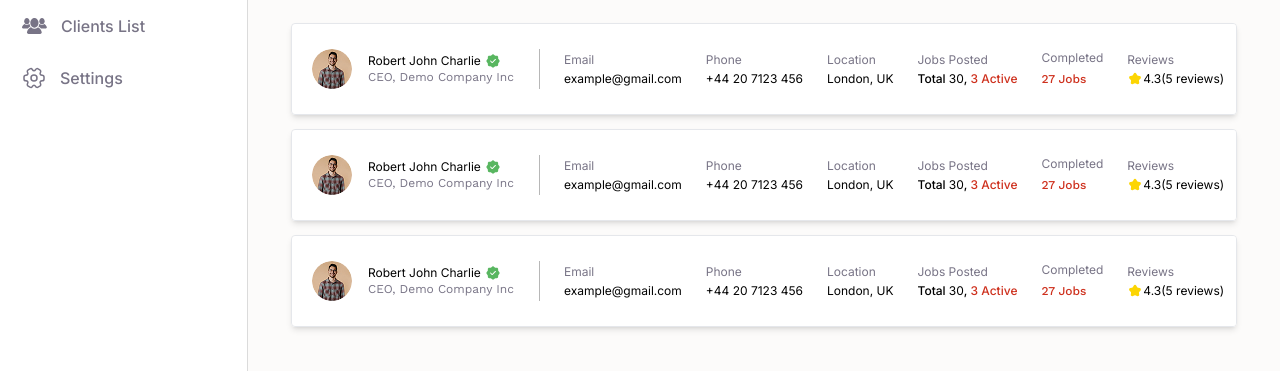
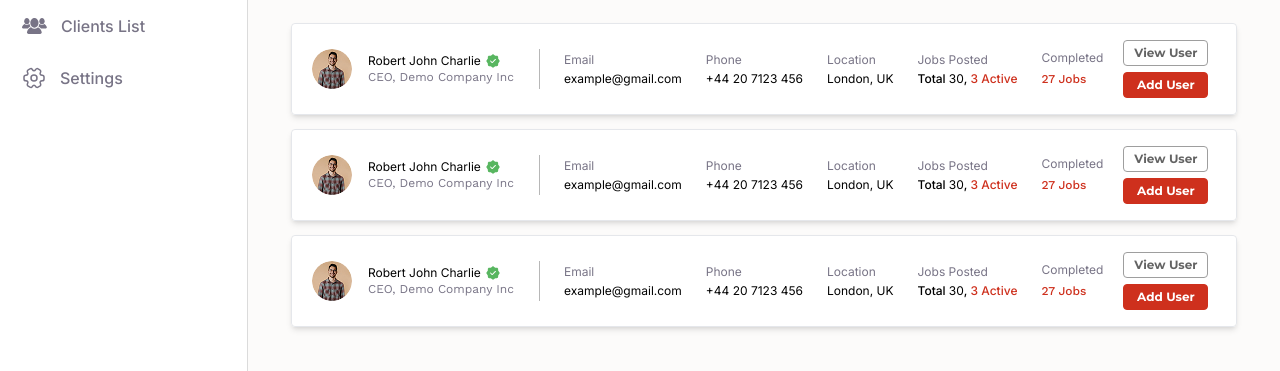
Before and after one commit to markPLP/g2-commercial, a plain HTML site: page dashboard-client-list.html in a window 1280 px wide. Shown: the part 159-530 px from the top of the page. Drawn offline with nearby package versions, Linux system fonts and the light colour scheme.

Commit message:
remove review table data

```diff
--- a/dashboard-client-list.html
+++ b/dashboard-client-list.html
@@ -401,15 +401,41 @@
                         27 Jobs
                       </p>
                     </div>
-                    <div class="flex flex-col">
-                      <p
-                        class="text-[#787486] font-inter-sans text-xs mb-[3px]"
+                  </div>
+
+                  <!-- Actions -->
+                  <div class="flex flex-col gap-[6px] ml-5 2xl:flex-row">
+                    <button
+                      class="font-montserrat font-bold px-[10px] py-[4px] rounded-[4px] text-xs border border-[#9E9E9E] text-[#636363] hover:bg-gray-300"
                     >
-                        Reviews
-                      </p>
-                      <p
-                        class="flex items-center text-[#000] text-xs font-inter-sans"
+                      View User
+                    </button>
+                    <button
+                      class="font-montserrat font-bold px-[10px] py-[4px] rounded-[4px] text-xs border border-[#CE301D] text-[#fff] bg-[#CE301D] hover:bg-red-500 hover:border-red-500"
                     >
+                      Add User
+                    </button>
+                  </div>
+                </div>
+              </div>
+              <!-- user list row -->
+              <div
+                class="overflow-x-auto transition-all duration-300 hover:-translate-y-2 rounded-[4px] shadow-md border border-gray-200"
+              >
+                <div
+                  class="min-w-max grid grid-cols-[228px,1fr,auto] items-center bg-white rounded-[4px] pl-5 pr-7 py-4 min-h-[90px] hover:bg-gray-100"
+                >
+                  <!-- User Info -->
+                  <div class="flex items-center border-r border-[#B7B7B7]">
+                    <img
+                      src="./images/image-avatar.png"
+                      alt="User"
+                      class="w-10 h-10 rounded-full"
+                    />
+                    <div class="ml-4">
+                      <h2 class="text-xs text-[#030303] flex items-center">
+                        Robert John Charlie
+                        <span class="ml-1 text-green-500">
                           <svg
                             xmlns="http://www.w3.org/2000/svg"
                             width="16"
@@ -418,11 +444,73 @@
                             fill="none"
                           >
                             <path
-                            d="M6.65667 2.70367C7.20822 1.59358 8.79178 1.59358 9.34333 2.70367L10.0119 4.04933C10.2303 4.48892 10.65 4.79384 11.1356 4.86572L12.622 5.08576C13.8482 5.26728 14.3375 6.77333 13.4522 7.64092L12.379 8.69263C12.0284 9.0362 11.8681 9.52956 11.9498 10.0136L12.1999 11.4952C12.4062 12.7175 11.125 13.6483 10.0263 13.0744L8.69446 12.3787C8.25938 12.1515 7.74062 12.1515 7.30554 12.3787L5.97367 13.0744C4.87496 13.6483 3.59384 12.7175 3.80012 11.4952L4.05017 10.0136C4.13186 9.52956 3.97156 9.0362 3.62097 8.69263L2.54778 7.64092C1.66246 6.77333 2.15181 5.26728 3.378 5.08576L4.86441 4.86572C5.34998 4.79384 5.76966 4.48892 5.98808 4.04933L6.65667 2.70367Z"
-                            fill="#FCD503"
+                              d="M14.3741 7.15907L13.4674 6.10573C13.2941 5.90573 13.1541 5.5324 13.1541 5.26573V4.1324C13.1541 3.42573 12.5741 2.84573 11.8674 2.84573H10.7341C10.4741 2.84573 10.0941 2.70573 9.8941 2.5324L8.84076 1.62573C8.38076 1.2324 7.62743 1.2324 7.16076 1.62573L6.11407 2.53907C5.91407 2.70573 5.53407 2.84573 5.27407 2.84573H4.12074C3.41407 2.84573 2.83407 3.42573 2.83407 4.1324V5.2724C2.83407 5.5324 2.69407 5.90573 2.5274 6.10573L1.6274 7.16574C1.24074 7.62574 1.24074 8.37241 1.6274 8.83241L2.5274 9.89241C2.69407 10.0924 2.83407 10.4657 2.83407 10.7257V11.8657C2.83407 12.5724 3.41407 13.1524 4.12074 13.1524H5.27407C5.53407 13.1524 5.91407 13.2924 6.11407 13.4657L7.16743 14.3724C7.62743 14.7657 8.38076 14.7657 8.84743 14.3724L9.90076 13.4657C10.1008 13.2924 10.4741 13.1524 10.7408 13.1524H11.8741C12.5808 13.1524 13.1608 12.5724 13.1608 11.8657V10.7324C13.1608 10.4724 13.3008 10.0924 13.4741 9.89241L14.3808 8.83907C14.7674 8.37907 14.7674 7.61907 14.3741 7.15907ZM10.7741 6.73907L7.5541 9.95907C7.46076 10.0524 7.3341 10.1057 7.20076 10.1057C7.06743 10.1057 6.94076 10.0524 6.84743 9.95907L5.23407 8.34574C5.04074 8.15241 5.04074 7.83241 5.23407 7.63907C5.4274 7.44574 5.7474 7.44574 5.94074 7.63907L7.20076 8.89907L10.0674 6.0324C10.2608 5.83907 10.5808 5.83907 10.7741 6.0324C10.9674 6.22573 10.9674 6.54573 10.7741 6.73907Z"
+                              fill="#58B660"
                             />
                           </svg>
-                        4.3 <span>(5 reviews)</span>
+                        </span>
+                      </h2>
+                      <p class="text-xs text-[#787486]">
+                        CEO, Demo Company Inc
+                      </p>
+                    </div>
+                  </div>
+
+                  <!-- User Details -->
+                  <div
+                    class="flex items-center space-x-6 text-sm text-gray-600"
+                  >
+                    <div class="ml-6">
+                      <p
+                        class="text-[#787486] font-inter-sans text-xs mb-[3px]"
+                      >
+                        Email
+                      </p>
+                      <p class="text-[#030303] font-inter-sans text-xs">
+                        example@gmail.com
+                      </p>
+                    </div>
+                    <div>
+                      <p
+                        class="text-[#787486] font-inter-sans text-xs mb-[3px]"
+                      >
+                        Phone
+                      </p>
+                      <p class="text-[#030303] font-inter-sans text-xs">
+                        +44 20 7123 456
+                      </p>
+                    </div>
+                    <div>
+                      <p
+                        class="text-[#787486] font-inter-sans text-xs mb-[3px]"
+                      >
+                        Location
+                      </p>
+                      <p class="text-[#030303] font-inter-sans text-xs">
+                        London, UK
+                      </p>
+                    </div>
+                    <div>
+                      <p
+                        class="text-[#787486] font-inter-sans text-xs mb-[3px]"
+                      >
+                        Jobs Posted
+                      </p>
+                      <p
+                        class="text-[#000] font-inter-sans text-xs font-medium"
+                      >
+                        Total <span class="font-normal">30</span>,
+                        <span class="text-[#CE301D]">3 Active</span>
+                      </p>
+                    </div>
+                    <div>
+                      <p
+                        class="text-[#787486] font-inter-sans text-xs mb-[3px]"
+                      >
+                        Completed
+                      </p>
+                      <p class="text-[#CE301D] font-medium text-[12px]">
+                        27 Jobs
                       </p>
                     </div>
                   </div>
@@ -537,166 +625,6 @@
                         27 Jobs
                       </p>
                     </div>
-                    <div class="flex flex-col">
-                      <p
-                        class="text-[#787486] font-inter-sans text-xs mb-[3px]"
-                      >
-                        Reviews
-                      </p>
-                      <p
-                        class="flex items-center text-[#000] text-xs font-inter-sans"
-                      >
-                        <svg
-                          xmlns="http://www.w3.org/2000/svg"
-                          width="16"
-                          height="16"
-                          viewBox="0 0 16 16"
-                          fill="none"
-                        >
-                          <path
-                            d="M6.65667 2.70367C7.20822 1.59358 8.79178 1.59358 9.34333 2.70367L10.0119 4.04933C10.2303 4.48892 10.65 4.79384 11.1356 4.86572L12.622 5.08576C13.8482 5.26728 14.3375 6.77333 13.4522 7.64092L12.379 8.69263C12.0284 9.0362 11.8681 9.52956 11.9498 10.0136L12.1999 11.4952C12.4062 12.7175 11.125 13.6483 10.0263 13.0744L8.69446 12.3787C8.25938 12.1515 7.74062 12.1515 7.30554 12.3787L5.97367 13.0744C4.87496 13.6483 3.59384 12.7175 3.80012 11.4952L4.05017 10.0136C4.13186 9.52956 3.97156 9.0362 3.62097 8.69263L2.54778 7.64092C1.66246 6.77333 2.15181 5.26728 3.378 5.08576L4.86441 4.86572C5.34998 4.79384 5.76966 4.48892 5.98808 4.04933L6.65667 2.70367Z"
-                            fill="#FCD503"
-                          />
-                        </svg>
-                        4.3 <span>(5 reviews)</span>
-                      </p>
-                    </div>
-                  </div>
-
-                  <!-- Actions -->
-                  <div class="flex flex-col gap-[6px] ml-5 2xl:flex-row">
-                    <button
-                      class="font-montserrat font-bold px-[10px] py-[4px] rounded-[4px] text-xs border border-[#9E9E9E] text-[#636363] hover:bg-gray-300"
-                    >
-                      View User
-                    </button>
-                    <button
-                      class="font-montserrat font-bold px-[10px] py-[4px] rounded-[4px] text-xs border border-[#CE301D] text-[#fff] bg-[#CE301D] hover:bg-red-500 hover:border-red-500"
-                    >
-                      Add User
-                    </button>
-                  </div>
-                </div>
-              </div>
-              <!-- user list row -->
-              <div
-                class="overflow-x-auto transition-all duration-300 hover:-translate-y-2 rounded-[4px] shadow-md border border-gray-200"
-              >
-                <div
-                  class="min-w-max grid grid-cols-[228px,1fr,auto] items-center bg-white rounded-[4px] pl-5 pr-7 py-4 min-h-[90px] hover:bg-gray-100"
-                >
-                  <!-- User Info -->
-                  <div class="flex items-center border-r border-[#B7B7B7]">
-                    <img
-                      src="./images/image-avatar.png"
-                      alt="User"
-                      class="w-10 h-10 rounded-full"
-                    />
-                    <div class="ml-4">
-                      <h2 class="text-xs text-[#030303] flex items-center">
-                        Robert John Charlie
-                        <span class="ml-1 text-green-500">
-                          <svg
-                            xmlns="http://www.w3.org/2000/svg"
-                            width="16"
-                            height="16"
-                            viewBox="0 0 16 16"
-                            fill="none"
-                          >
-                            <path
-                              d="M14.3741 7.15907L13.4674 6.10573C13.2941 5.90573 13.1541 5.5324 13.1541 5.26573V4.1324C13.1541 3.42573 12.5741 2.84573 11.8674 2.84573H10.7341C10.4741 2.84573 10.0941 2.70573 9.8941 2.5324L8.84076 1.62573C8.38076 1.2324 7.62743 1.2324 7.16076 1.62573L6.11407 2.53907C5.91407 2.70573 5.53407 2.84573 5.27407 2.84573H4.12074C3.41407 2.84573 2.83407 3.42573 2.83407 4.1324V5.2724C2.83407 5.5324 2.69407 5.90573 2.5274 6.10573L1.6274 7.16574C1.24074 7.62574 1.24074 8.37241 1.6274 8.83241L2.5274 9.89241C2.69407 10.0924 2.83407 10.4657 2.83407 10.7257V11.8657C2.83407 12.5724 3.41407 13.1524 4.12074 13.1524H5.27407C5.53407 13.1524 5.91407 13.2924 6.11407 13.4657L7.16743 14.3724C7.62743 14.7657 8.38076 14.7657 8.84743 14.3724L9.90076 13.4657C10.1008 13.2924 10.4741 13.1524 10.7408 13.1524H11.8741C12.5808 13.1524 13.1608 12.5724 13.1608 11.8657V10.7324C13.1608 10.4724 13.3008 10.0924 13.4741 9.89241L14.3808 8.83907C14.7674 8.37907 14.7674 7.61907 14.3741 7.15907ZM10.7741 6.73907L7.5541 9.95907C7.46076 10.0524 7.3341 10.1057 7.20076 10.1057C7.06743 10.1057 6.94076 10.0524 6.84743 9.95907L5.23407 8.34574C5.04074 8.15241 5.04074 7.83241 5.23407 7.63907C5.4274 7.44574 5.7474 7.44574 5.94074 7.63907L7.20076 8.89907L10.0674 6.0324C10.2608 5.83907 10.5808 5.83907 10.7741 6.0324C10.9674 6.22573 10.9674 6.54573 10.7741 6.73907Z"
-                              fill="#58B660"
-                            />
-                          </svg>
-                        </span>
-                      </h2>
-                      <p class="text-xs text-[#787486]">
-                        CEO, Demo Company Inc
-                      </p>
-                    </div>
-                  </div>
-
-                  <!-- User Details -->
-                  <div
-                    class="flex items-center space-x-6 text-sm text-gray-600"
-                  >
-                    <div class="ml-6">
-                      <p
-                        class="text-[#787486] font-inter-sans text-xs mb-[3px]"
-                      >
-                        Email
-                      </p>
-                      <p class="text-[#030303] font-inter-sans text-xs">
-                        example@gmail.com
-                      </p>
-                    </div>
-                    <div>
-                      <p
-                        class="text-[#787486] font-inter-sans text-xs mb-[3px]"
-                      >
-                        Phone
-                      </p>
-                      <p class="text-[#030303] font-inter-sans text-xs">
-                        +44 20 7123 456
-                      </p>
-                    </div>
-                    <div>
-                      <p
-                        class="text-[#787486] font-inter-sans text-xs mb-[3px]"
-                      >
-                        Location
-                      </p>
-                      <p class="text-[#030303] font-inter-sans text-xs">
-                        London, UK
-                      </p>
-                    </div>
-                    <div>
-                      <p
-                        class="text-[#787486] font-inter-sans text-xs mb-[3px]"
-                      >
-                        Jobs Posted
-                      </p>
-                      <p
-                        class="text-[#000] font-inter-sans text-xs font-medium"
-                      >
-                        Total <span class="font-normal">30</span>,
-                        <span class="text-[#CE301D]">3 Active</span>
-                      </p>
-                    </div>
-                    <div>
-                      <p
-                        class="text-[#787486] font-inter-sans text-xs mb-[3px]"
-                      >
-                        Completed
-                      </p>
-                      <p class="text-[#CE301D] font-medium text-[12px]">
-                        27 Jobs
-                      </p>
-                    </div>
-                    <div class="flex flex-col">
-                      <p
-                        class="text-[#787486] font-inter-sans text-xs mb-[3px]"
-                      >
-                        Reviews
-                      </p>
-                      <p
-                        class="flex items-center text-[#000] text-xs font-inter-sans"
-                      >
-                        <svg
-                          xmlns="http://www.w3.org/2000/svg"
-                          width="16"
-                          height="16"
-                          viewBox="0 0 16 16"
-                          fill="none"
-                        >
-                          <path
-                            d="M6.65667 2.70367C7.20822 1.59358 8.79178 1.59358 9.34333 2.70367L10.0119 4.04933C10.2303 4.48892 10.65 4.79384 11.1356 4.86572L12.622 5.08576C13.8482 5.26728 14.3375 6.77333 13.4522 7.64092L12.379 8.69263C12.0284 9.0362 11.8681 9.52956 11.9498 10.0136L12.1999 11.4952C12.4062 12.7175 11.125 13.6483 10.0263 13.0744L8.69446 12.3787C8.25938 12.1515 7.74062 12.1515 7.30554 12.3787L5.97367 13.0744C4.87496 13.6483 3.59384 12.7175 3.80012 11.4952L4.05017 10.0136C4.13186 9.52956 3.97156 9.0362 3.62097 8.69263L2.54778 7.64092C1.66246 6.77333 2.15181 5.26728 3.378 5.08576L4.86441 4.86572C5.34998 4.79384 5.76966 4.48892 5.98808 4.04933L6.65667 2.70367Z"
-                            fill="#FCD503"
-                          />
-                        </svg>
-                        4.3 <span>(5 reviews)</span>
-                      </p>
-                    </div>
                   </div>
 
                   <!-- Actions -->
```
Lines whose indentation alone changed are shown as unchanged.
